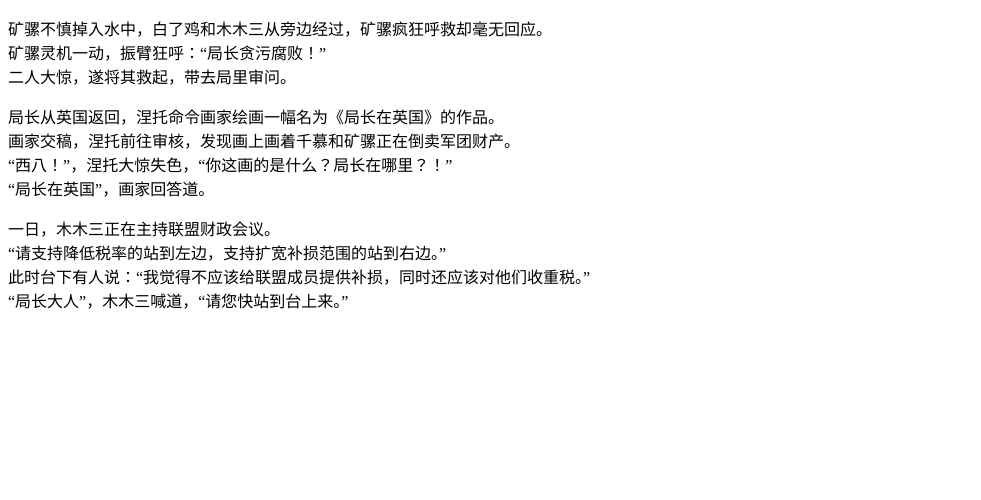
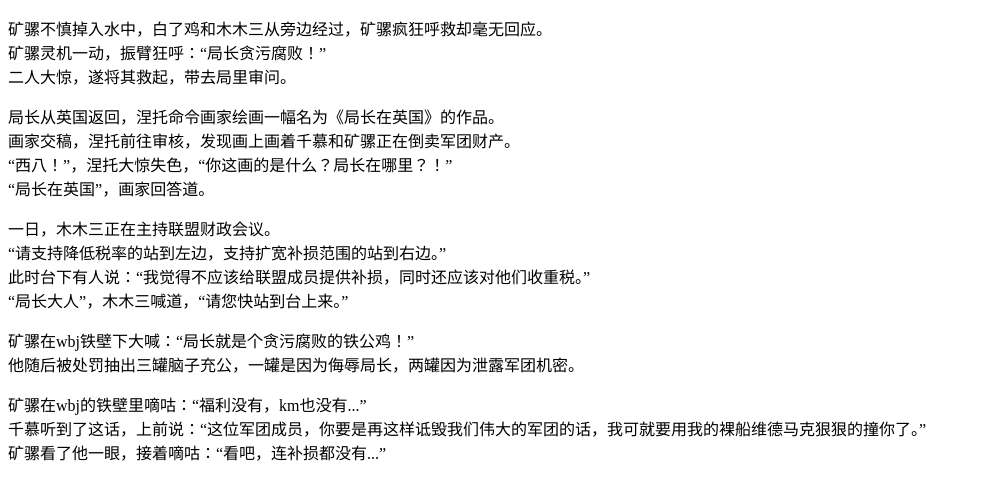
Before and after one commit to fiberoptics-0/Jvzhang-Jokes, a plain HTML site: page index.html in a window 1280 px wide. Shown: the whole page, without its empty margins (0-981 px from the left). Drawn offline with Linux system fonts and the light colour scheme.

Commit message:
Update index.html

```diff
--- a/index.html
+++ b/index.html
@@ -21,5 +21,14 @@
             此时台下有人说：“我觉得不应该给联盟成员提供补损，同时还应该对他们收重税。”<br>
             “局长大人”，木木三喊道，“请您快站到台上来。”
         </p>
+        <p>
+            矿骡在wbj铁壁下大喊：“局长就是个贪污腐败的铁公鸡！”<br>
+            他随后被处罚抽出三罐脑子充公，一罐是因为侮辱局长，两罐因为泄露军团机密。
+        </p>
+        <p>
+            矿骡在wbj的铁壁里嘀咕：“福利没有，km也没有...”<br>
+            千慕听到了这话，上前说：“这位军团成员，你要是再这样诋毁我们伟大的军团的话，我可就要用我的裸船维德马克狠狠的撞你了。”<br>
+            矿骡看了他一眼，接着嘀咕：“看吧，连补损都没有...”
+        </p>
     </body>
 </html>
```
